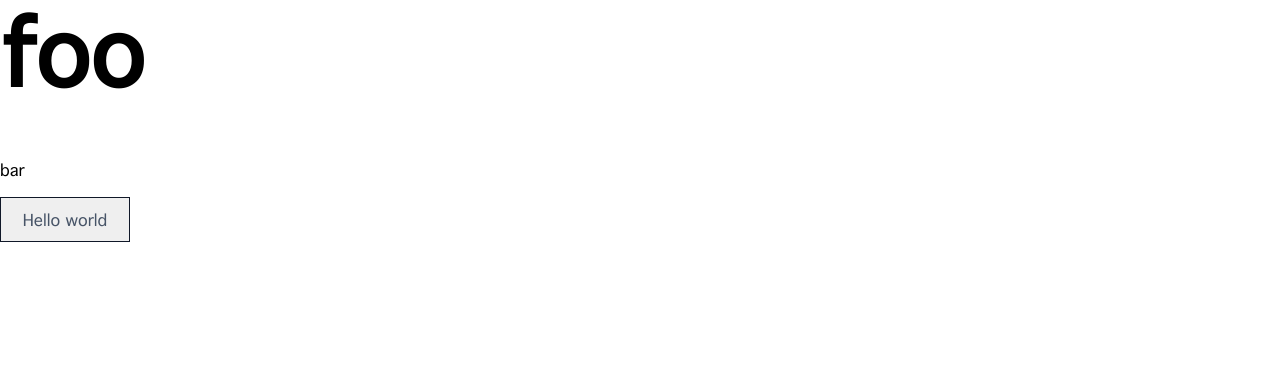
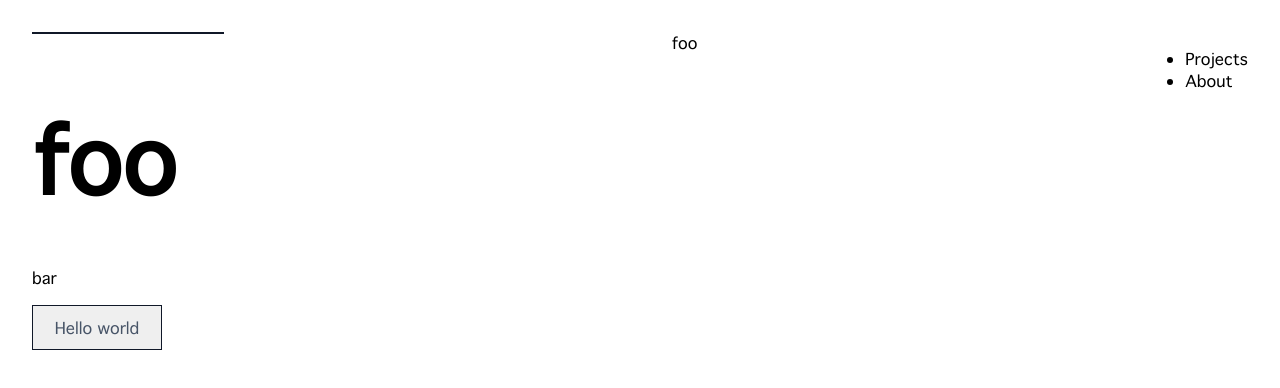
Before and after one commit to IuliaToma/iuliatoma.github.io, a plain HTML site: page index.html in a window 1280 px wide. Drawn offline with Linux system fonts and the light colour scheme.

Commit message:
start working on the dashboard

```diff
--- a/index.html
+++ b/index.html
@@ -7,7 +7,35 @@
 
     <link rel="stylesheet" href="/public/main.css" />
   </head>
-  <body>
+  <body
+    style="
+      padding-top: var(--s8);
+      padding-left: var(--s8);
+      padding-right: var(--s8);
+    "
+  >
+    <header
+      style="
+        display: flex;
+        justify-content: space-between;
+        align-content: start;
+      "
+    >
+      <div
+        style="
+          border: 1.5px solid var(--gray-900);
+          width: var(--s48);
+          height: 0;
+        "
+      ></div>
+      <div>foo</div>
+      <nav>
+        <ul>
+          <li>Projects</li>
+          <li>About</li>
+        </ul>
+      </nav>
+    </header>
     <h1>foo</h1>
     <p>bar</p>
     <button class="btn btn-primary">Hello world</button>
--- a/public/styles/design-system.css
+++ b/public/styles/design-system.css
@@ -1,26 +1,26 @@
 h1 {
-  font-size: 90px;
-  line-height: 90px;
+  font-size: 5.625rem;
+  line-height: 5.625rem;
 }
 
 h2 {
-  font-size: 70px;
-  line-height: 77px;
+  font-size: 4.375rem;
+  line-height: 4.8125rem;
 }
 
 h3 {
-  font-size: 45px;
-  line-height: 49px;
+  font-size: 2.8125rem;
+  line-height: 3.0625rem;
 }
 
 body {
-  font-size: 16px;
-  line-height: 22px;
+  font-size: 1rem;
+  line-height: 1.375rem;
 }
 
 sub {
-  font-size: 12px;
-  line-height: 16.5px;
+  font-size: 0.75rem;
+  line-height: 1.03125rem;
 }
 
 :root {
```
